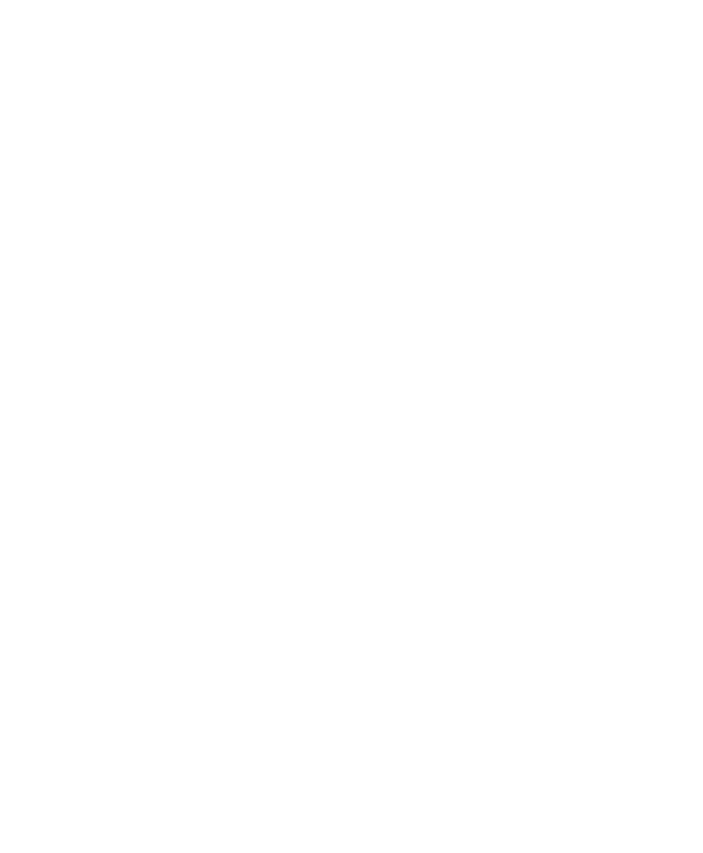
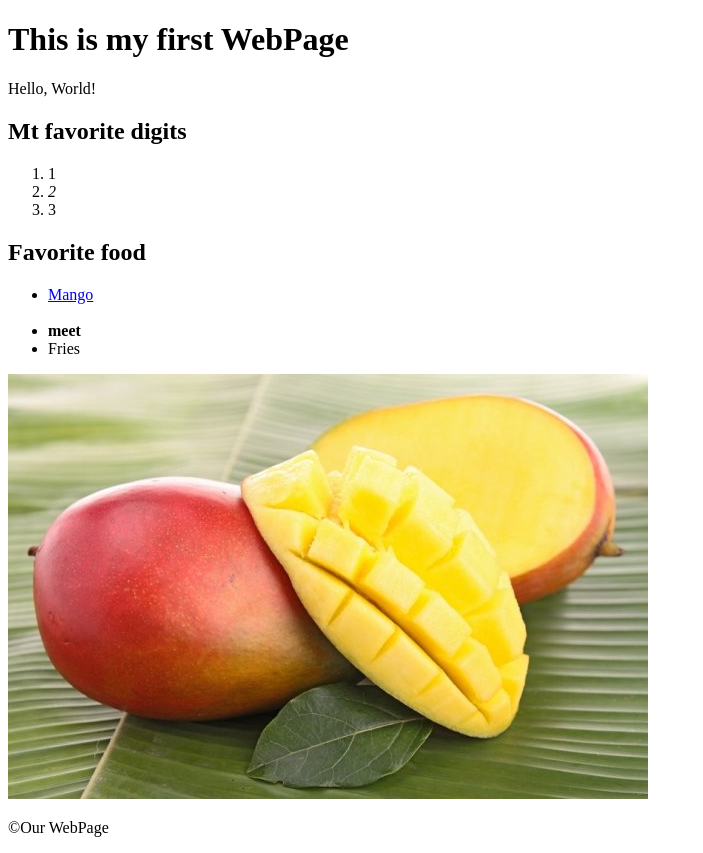
Before and after one commit to SergeyFomenko/test, a plain HTML site: page htmlFundamentals/index.html in a window 1280 px wide. Shown: the whole page, without its empty margins (0-703 px from the left). Before the commit the page ends 800 px from the top, so only its background shows below. Drawn offline with Linux system fonts and the light colour scheme.

Commit message:
Add img and edit index.html

```diff
--- a/htmlFundamentals/index.html
+++ b/htmlFundamentals/index.html
@@ -2,9 +2,30 @@
 <html>
     <head>
         <meta charset="utf-8">
-        <title></title>
+        <title>first WebPage</title>
     </head>
     <body>
+        <h1>This is my first WebPage</h1>
+        <p>Hello, World!</p>
 
+        <h2>Mt favorite digits</h2>
+        <ol>
+            <li>1</li>
+            <li><em>2</em></li>
+            <li>3</li>
+        </ol>
+
+
+        <h2>Favorite food</h2>
+        <ul>
+            <li><a href="https://ru.wikipedia.org/wiki/%D0%9C%D0%B0%D0%BD%D0%B3%D0%BE_(%D1%84%D1%80%D1%83%D0%BA%D1%82)">Mango</a></li>
+            <br>
+            <li><strong>meet</strong></li>
+            <li>Fries</li>
+        </ul>
+
+        <img src="img/mango.jpg" alt="Great picture of Mango">
+
+        <p>&copy;Our WebPage</p>
     </body>
 </html>
```
Also changed, not shown: htmlFundamentals/img/mango.jpg (added).
